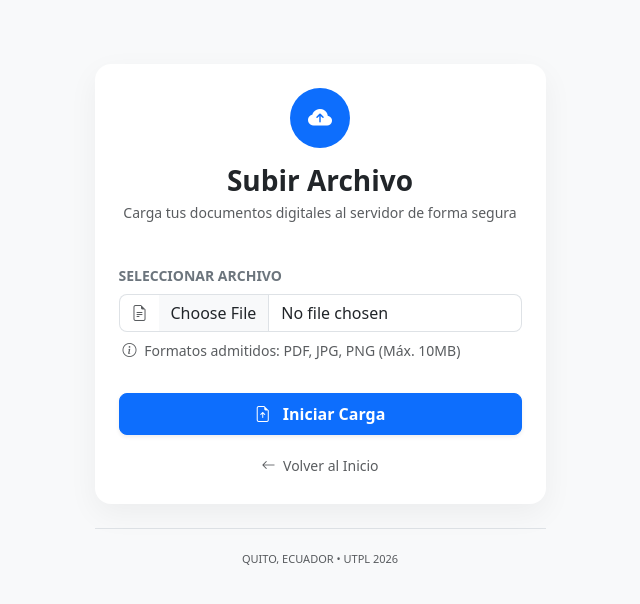
After one commit to milber/utpl-desarrollo-web-sistema-archivos, a PHP site: page /views/upload_file.php in a window 1280 px wide. The commit adds this page. Shown: the top 604 px of the page, without its empty margins (320-960 px from the left). Run offline with PHP 8.4, Linux system fonts and the light colour scheme; a user stored in the database is signed in; data that the repository does not hold is empty.

Commit message:
add view for update file

```diff
--- /dev/null
+++ b/css/styles.css
@@ -0,0 +1,19 @@
+/* Estilos personalizados */
+
+ .invalid-feedback {
+    font-size: 0.8em;
+    font-weight: 500;
+}
+
+
+.custom-card {
+    border: none;
+    border-radius: 16px;
+    box-shadow: 0 10px 30px rgba(0, 0, 0, 0.05);
+}
+
+.icon-circle {
+    width: 60px;
+    height: 60px;
+    font-size: 24px;
+}
--- a/models/archivo.php
+++ b/models/file.php
@@ -1,5 +1,5 @@
 <?php
-class Archivo {
+class File {
     private $id;
     private $nombreOriginal;
     private $nombreArchivo;
--- a/session/create_session.php
+++ b/session/create_session.php
@@ -37,7 +37,7 @@ if ($_SERVER['REQUEST_METHOD'] === 'POST' && isset($_POST['accion']) && $_POST['
             $_SESSION['start_time'] = time();
 
             // Redirección a los mensajes
-            header("Location: messages.php");
+            header("Location: ../views/upload_file.php");
             exit();
         }
     }
--- /dev/null
+++ b/views/upload_file.php
@@ -0,0 +1,104 @@
+<?php
+require_once '../session/create_session.php';
+protect_page(); // Tu función de validación de sesión activa
+
+
+?>
+<!DOCTYPE html>
+<html lang="es">
+<head>
+    <meta charset="UTF-8">
+    <meta name="viewport" content="width=device-width, initial-scale=1.0">
+    <title>Subir Archivos - Sistema MACB</title>
+    <link rel="stylesheet" href="https://cdn.jsdelivr.net/npm/bootstrap-icons@1.11.1/font/bootstrap-icons.css">
+    <link rel="stylesheet" href="../css/bootstrap.min.css">
+    <link rel="stylesheet" href="css/styles.css">
+    <style>
+        .custom-card {
+            border: none;
+            border-radius: 16px;
+            box-shadow: 0 10px 30px rgba(0, 0, 0, 0.05);
+        }
+        .icon-circle {
+            width: 60px;
+            height: 60px;
+            font-size: 24px;
+        }
+    </style>
+</head>
+<body class="bg-light">
+
+<div class="container mt-5">
+    <div class="row justify-content-center">
+        <div class="col-md-6 col-lg-5">
+
+            <?php include 'alerts.php'; ?>
+
+            <div class="card custom-card p-4 mt-3">
+                <div class="text-center mb-4">
+                    <div class="bg-primary text-white rounded-circle d-inline-flex align-items-center justify-content-center icon-circle mb-3">
+                        <i class="bi bi-cloud-arrow-up-fill"></i>
+                    </div>
+                    <h3 class="fw-bold mb-1 text-dark">Subir Archivo</h3>
+                    <p class="text-muted small">Carga tus documentos digitales al servidor de forma segura</p>
+                </div>
+
+                <form action="procesar_subida.php" method="POST" enctype="multipart/form-data" class="needs-validation" novalidate>
+
+                    <div class="mb-4">
+                        <label for="documento" class="form-label fw-semibold text-secondary small text-uppercase">Seleccionar Archivo</label>
+                        <div class="input-group">
+                            <span class="input-group-text bg-white text-muted border-end-0 rounded-start-3">
+                                <i class="bi bi-file-earmark-text"></i>
+                            </span>
+                            <input class="form-control border-start-0 rounded-end-3" type="file" id="documento" name="documento" required>
+                            <div class="invalid-feedback">
+                                Por favor, selecciona un archivo válido para continuar.
+                            </div>
+                        </div>
+                        <div class="form-text text-muted small mt-2 ps-1">
+                            <i class="bi bi-info-circle me-1"></i> Formatos admitidos: PDF, JPG, PNG (Máx. 10MB)
+                        </div>
+                    </div>
+
+                    <div class="d-grid gap-2 pt-2">
+                        <button type="submit" class="btn btn-primary btn-lg rounded-3 fs-6 fw-semibold shadow-sm">
+                            <i class="bi bi-file-earmark-arrow-up me-2"></i> Iniciar Carga
+                        </button>
+                        <a href="panel.php" class="btn btn-outline-secondary btn-sm rounded-3 mt-2 border-0 text-muted">
+                            <i class="bi bi-arrow-left me-1"></i> Volver al Inicio
+                        </a>
+                    </div>
+                </form>
+
+            </div>
+
+            <div class="text-center mt-4 border-top pt-3">
+                <small class="text-muted text-uppercase tracking-wider" style="font-size: 11px;">
+                    Quito, Ecuador &bull; UTPL 2026
+                </small>
+            </div>
+
+        </div>
+    </div>
+</div>
+
+<script>
+    (() => {
+      'use strict'
+      const forms = document.querySelectorAll('.needs-validation')
+      Array.from(forms).forEach(form => {
+        form.addEventListener('submit', event => {
+          if (!form.checkValidity()) {
+            event.preventDefault()
+            event.stopPropagation()
+          }
+          form.classList.add('was-validated')
+        }, false)
+      })
+    })()
+</script>
+
+<script src="../js/bootstrap.min.js"></script>
+</body>
+</html>
```
Also changed, not shown: services/upload_file_service.php (added, +50 -0 lines), views/login.php (+1 -7 lines).
